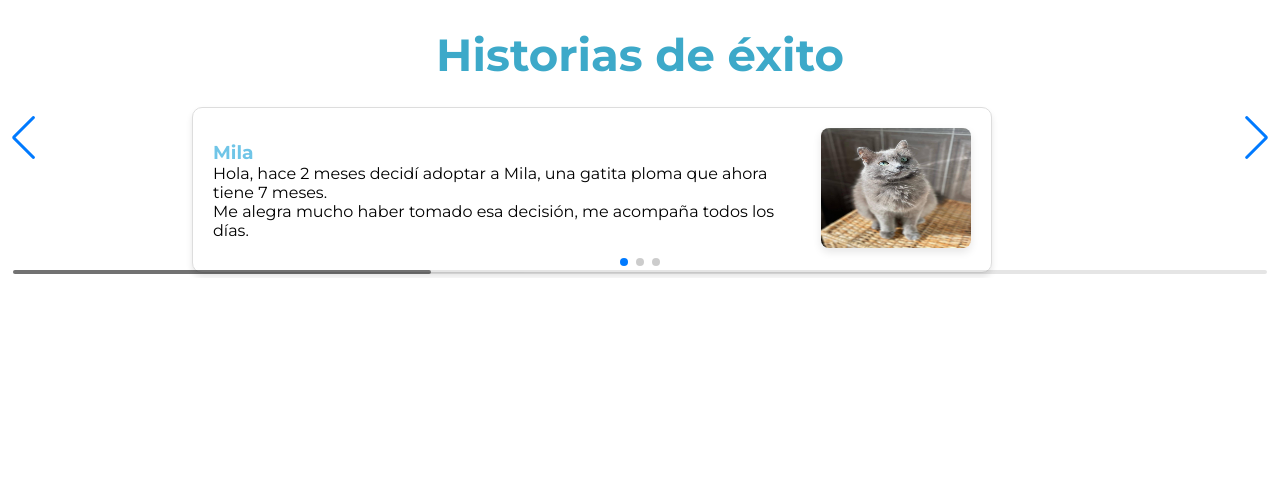
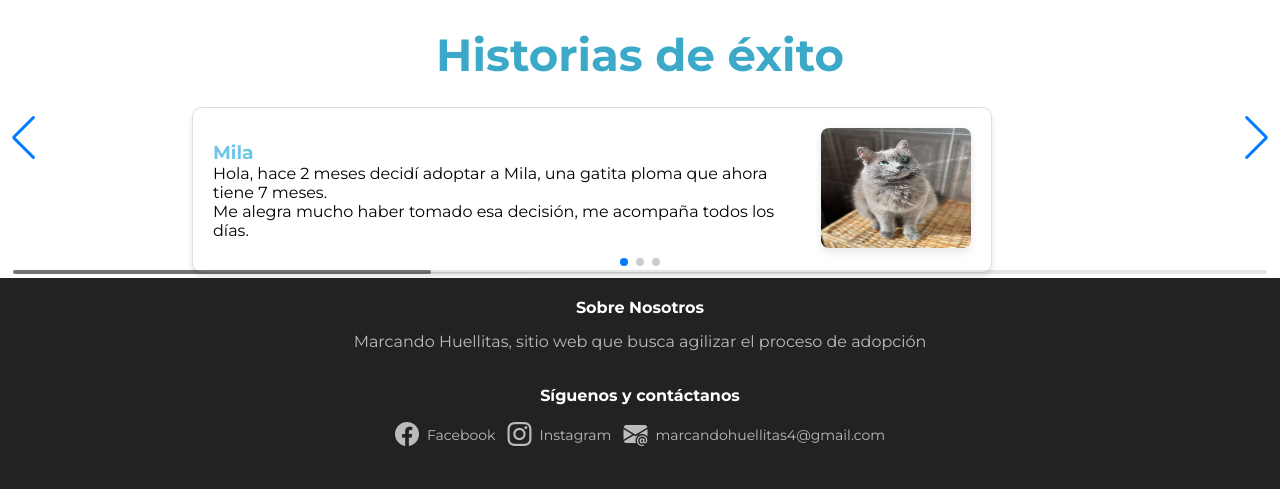
Before and after one commit to valentinajc1/MarcandoHuellitas, a plain HTML site: page index.html in a window 1280 px wide. Shown: the part 797-1286 px from the top of the page. Before the commit the page ends 1075 px from the top, so only its background shows below. Drawn offline with nearby package versions, Linux system fonts and the light colour scheme.

Commit message:
footer agregado

```diff
--- a/index.html
+++ b/index.html
@@ -6,6 +6,7 @@
     <meta name="viewport" content="width=device-width, initial-scale=1.0">
     <link rel="stylesheet" href="./public/css/style.css">
     <link rel="stylesheet" href="https://cdn.jsdelivr.net/npm/swiper@11/swiper-bundle.min.css" />
+    <link href="https://cdn.jsdelivr.net/npm/bootstrap-icons/font/bootstrap-icons.css" rel="stylesheet">
     <title>HOME|MARCANDO HUELLITAS</title>
 </head>
 
@@ -58,7 +59,7 @@
                 <img src="./public/img/salud.png" alt="Salud de los animales" height="85px" width="85px">
             </div>
     </section>
-    <section>
+    <section class="swipper">
         <div class="swiper">
             <h2>Historias de éxito</h2>
             <div class="swiper-wrapper">
@@ -106,7 +107,21 @@
             <div class="swiper-scrollbar"></div>
         </div>
     </section>
+    <footer>
+        <div class="footer-section">
+            <h3>Sobre Nosotros</h3>
+            <p>Marcando Huellitas, sitio web que busca agilizar el proceso de adopción</p>
+        </div>
 
+        <div class="footer-section">
+            <h3>Síguenos y contáctanos</h3>
+            <div class="social-icons">
+                <a href="https://www.facebook.com/profile.php?id=61566385602201 "><i class="bi bi-facebook"></i> Facebook</a>
+                <a href="https://www.instagram.com/huellitas_marcando"><i class="bi bi-instagram"></i> Instagram</a>
+                <a href="#"><i class="bi bi-envelope-at-fill"></i>marcandohuellitas4@gmail.com </a>
+            </div>
+        </div>
+    </footer>
     <script src="https://cdn.jsdelivr.net/npm/swiper@11/swiper-bundle.min.js"></script>
     <script src="./public/js/swiper.js"></script>
 </body>
--- a/public/css/style.css
+++ b/public/css/style.css
@@ -132,6 +132,7 @@ html{
 .context {
     text-align: left;
 }
+
 .swiper {
     position: relative;
     padding: 20px;
@@ -180,3 +181,65 @@ h2 {
     border-radius: 8px;
     box-shadow: 0px 4px 8px rgba(0, 0, 0, 0.1);
 }
+footer {
+    background-color: #222;
+    color: #fff;
+    padding: 20px 20px;
+    display: flex;
+    flex-direction: column;
+    justify-content: center;
+    align-items: center;
+    text-align: center;
+}
+
+.footer-section {
+
+    margin-bottom: 20px;
+}
+
+.footer-section h3 {
+    margin-bottom: 15px;
+    font-size: 16px;
+}
+
+.footer-section p {
+    color: #bbb;
+    margin-bottom: 15px;
+}
+
+.social-icons {
+    display: flex;
+    justify-content: center;
+    gap: 12px;
+}
+
+.social-icons a {
+    color: #bbb;
+    text-decoration: none;
+    font-size: 14px;
+    display: flex;
+    align-items: center;
+}
+
+.social-icons a i {
+    margin-right: 8px;
+    font-size: 24px;
+}
+.social-icons i bi-envelope-at-fill {
+    margin-right: 8px;
+    font-size: 24px;
+}
+
+.social-icons a:hover {
+    color: #fff;
+}
+
+.social-icons i.bi-envelope-at-fill {
+    font-size: 24px;
+    margin-right: 8px;
+    color: #bbb;
+}
+
+.social-icons i.bi-envelope-at-fill:hover {
+    color: #fff;
+}
```
